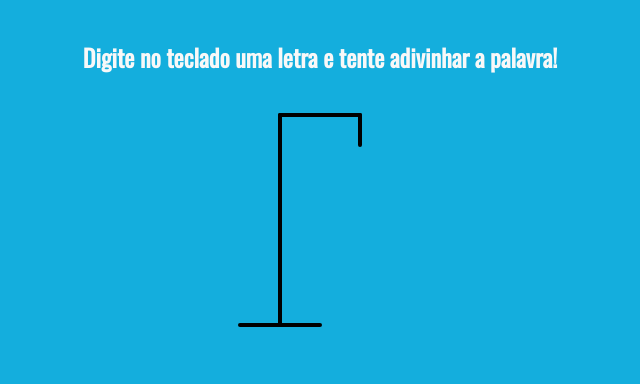
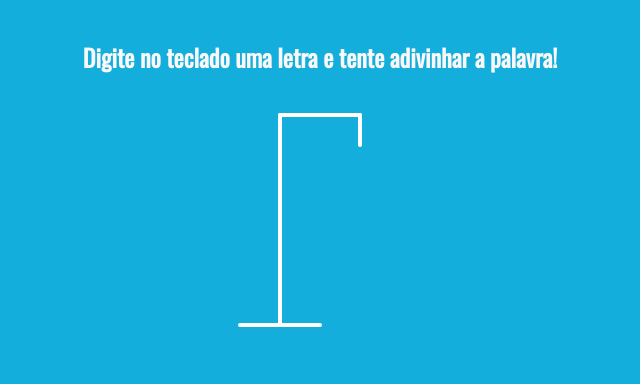
Before and after one commit to paulordn/jogo_forca, a plain HTML site: page index.html in a window 1280 px wide. Shown: the part 79-463 px from the top of the page, without its empty margins (328-968 px from the left). Drawn offline with nearby package versions, Linux system fonts and the light colour scheme.

Commit message:
mudaça de cor da forca

```diff
--- a/style.css
+++ b/style.css
@@ -18,7 +18,7 @@ body {
 
 .forca {
     fill: transparent;
-    stroke: black;
+    stroke: #fff;
     stroke-width: 4px;
     stroke-linecap: round;
 }
```
